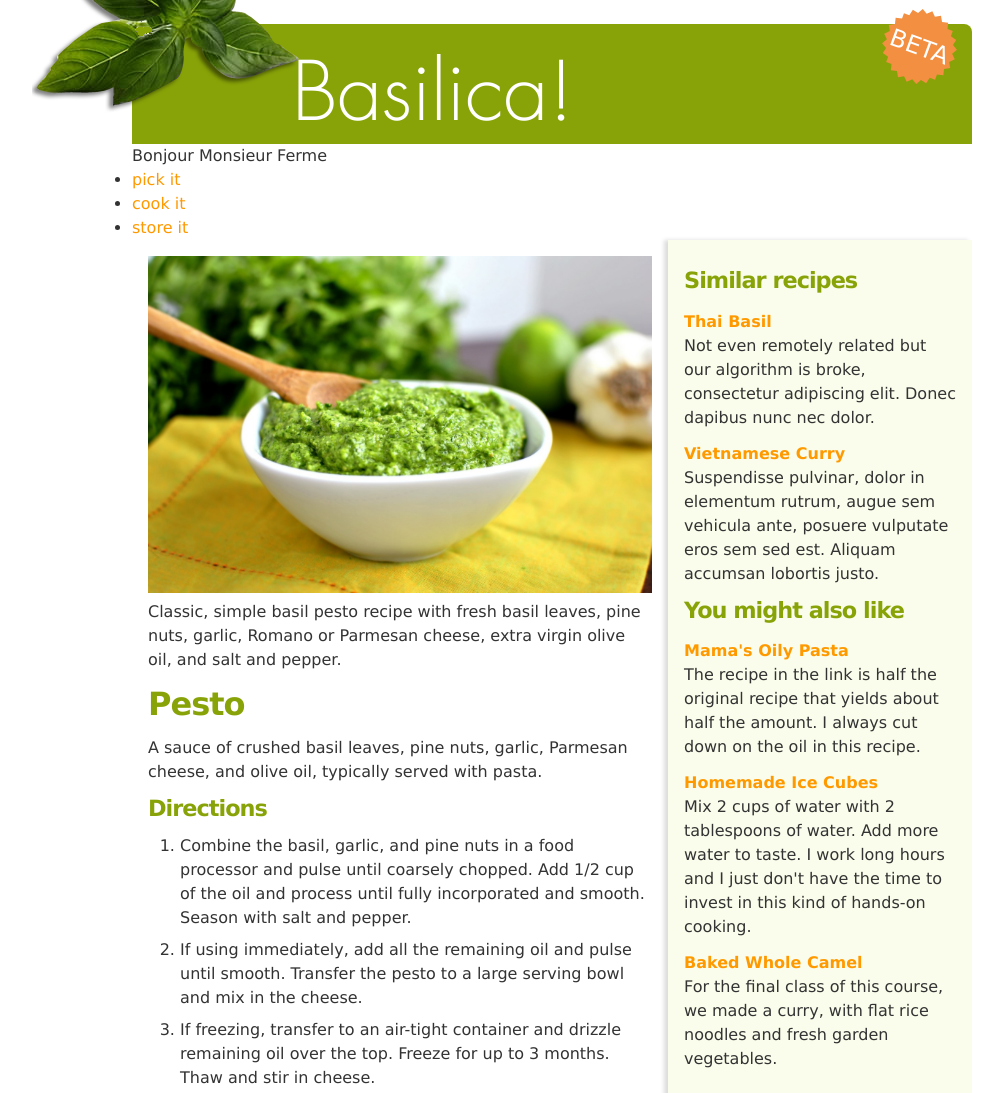
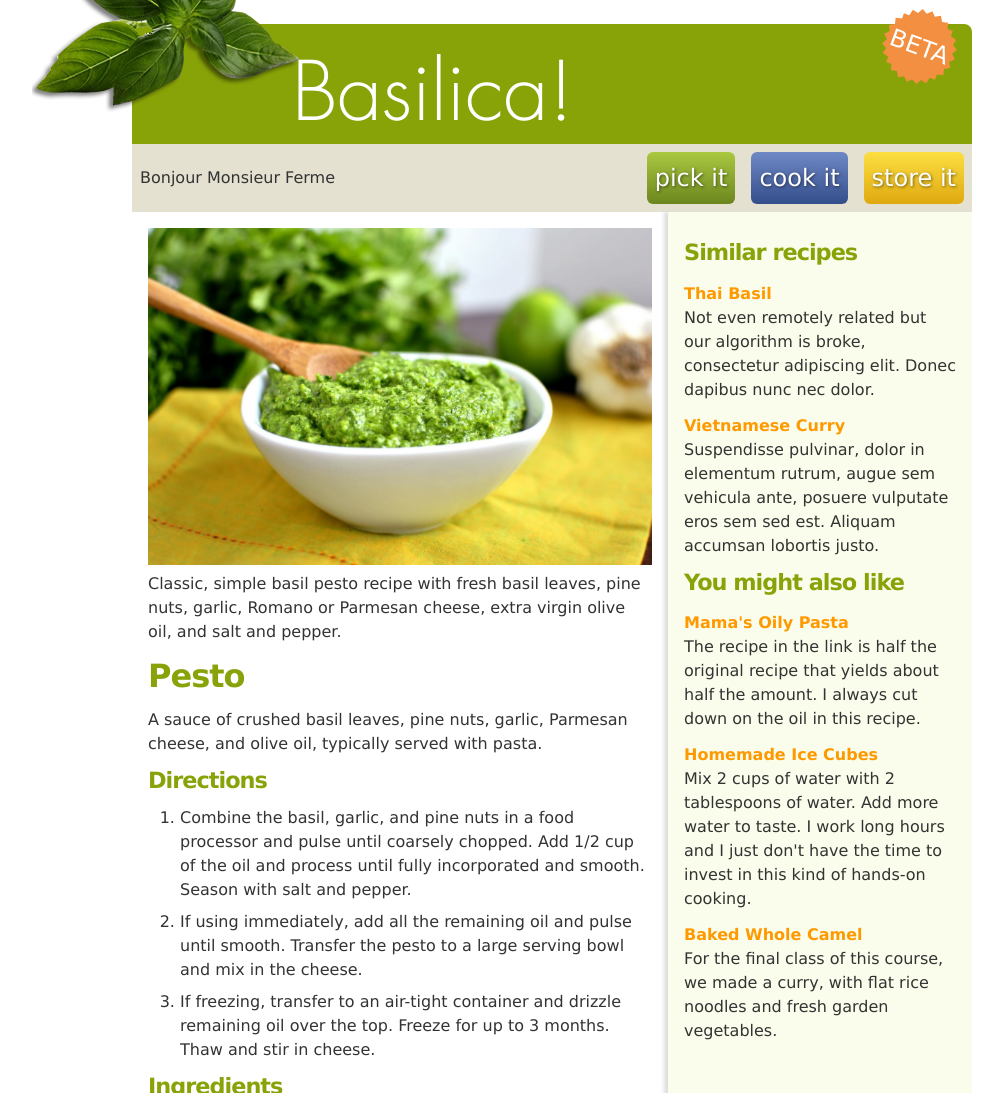
Before and after one commit to torryatco/Basilica, a website: page app/index.html in a window 1280 px wide. Shown: the top 1093 px of the page, without its empty margins (88-1091 px from the left). Drawn offline with Linux system fonts and the light colour scheme.

Commit message:
added more formatting

```diff
--- a/app/css/styles.css
+++ b/app/css/styles.css
@@ -10,7 +10,7 @@
 html {
     --basil-green: #88a308;
     --dark-gray: #333333;
-    --light-gray: #999999;
+    --light-gray: #e4e1d1;
     --orange: #f90;
     --red: #f00;
     --light-green: #fafdeb;
@@ -34,8 +34,10 @@ html {
     line-height: 1.5;
     color: var(--dark-gray);
     max-width: var(--max-width);
-    margin: 0 auto;
-    margin-top: 24px;
+    @media (min-width: 640px) {
+      margin: 0 auto;
+      margin-top: 24px;
+    }
   }
 
   h2,
@@ -67,8 +69,10 @@ html {
   header {
     height: 120px;
     background: var(--basil-green);
-    border-radius: 8px 8px 0px 0px;
     position: relative;
+    @media (width > 640px) {
+      border-radius: 8px 8px 0px 0px;
+    }
 
     h1 {
       background: url(img/basil.png) no-repeat;
@@ -76,9 +80,11 @@ html {
       font-weight: normal;
       color: #fff;
       font-size: 5rem;
-      padding-left: 260px;
-      padding-top: 90px;
-      transform: translate(-100px, -80px)
+      @media (width > 640px) {
+        padding-left: 260px;
+        padding-top: 90px;
+        transform: translate(-100px, -80px)
+      }
     }
 
     a.beta {
@@ -104,9 +110,65 @@ html {
     }
   }
 
+  nav {
+    background: var(--light-gray);
+    border-top: 0.5rem solid var(--light-orange);
+    padding: 0.5rem;
+    display: flex;
+    align-items: center;
+    justify-content: space-between;
+    flex-wrap: wrap;
 
+    ul {
+      display: flex;
+      gap: 1rem;
+    }
 
+    li {
+      list-style: none;
+      /* margin-right: 0.5rem; */
+    }
+    p {
+      margin-right: auto;
+    }
 
+    a {
+      text-align: center;
+      font-size: 1.5rem;
+      padding: 8px;
+      color: #fff;
+      text-shadow: 1px 1px 3px rgba(0, 0, 0, 0.5);
+      border-radius: 6px;
+      display: inline-block;
+      &:hover {
+        color: #fff;
+      }
+    }
+  }
+
+  .nav-storeit a {
+    background-image: linear-gradient(to bottom, #fcde41 1%, #dfa910 100%);
+  }
+
+  .nav-storeit a:hover {
+    background-image: linear-gradient(to bottom, #dfa910 0%, #fcde41 100%);
+  }
+
+  .nav-pickit a {
+    background-image: linear-gradient(to bottom, #abc841 0%, #6b861e 100%);
+  }
+
+  .nav-pickit a:hover {
+    background-image: linear-gradient(to bottom, #6b861e 1%, #abc841 100%);
+  }
+
+  .nav-cookit a {
+    background-image: linear-gradient(to bottom, #6f89c7 0%, #344e8b 100%);
+  }
+
+  .nav-cookit a:hover {
+    background-image: linear-gradient(to bottom, #344e8b 1%, #6f89c7 100%);
+  }
 
 
 
```
